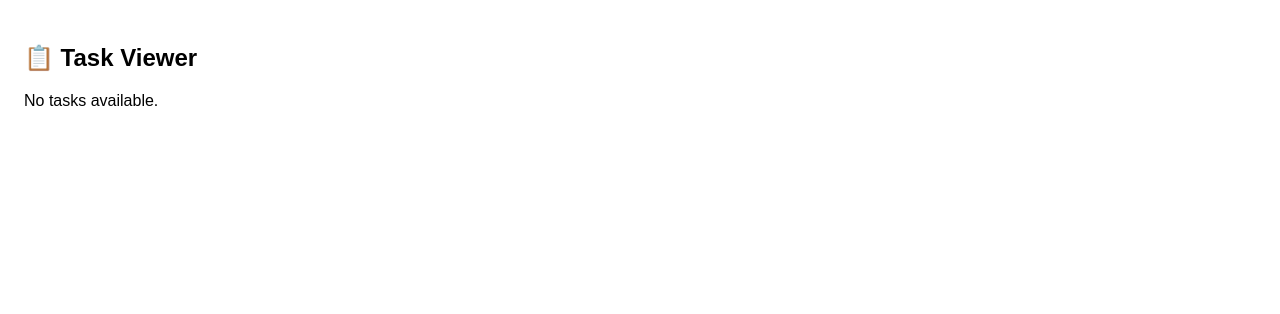
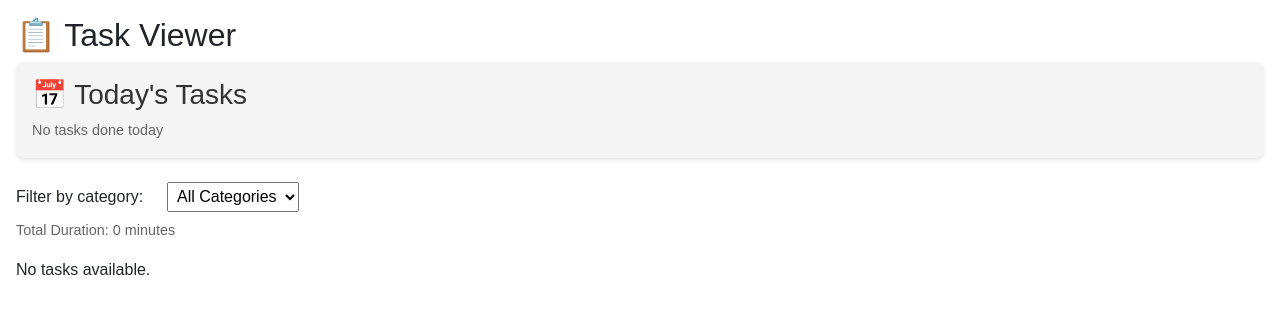
Before and after one commit to nirmalyohannan/google-sheet-tasks, a React (Vite) app: page / in a window 1280 px wide. Shown: the top 314 px of the page. Built offline with nearby package versions, Linux system fonts and the light colour scheme.

Commit message:
Added today tasks

```diff
--- a/package.json
+++ b/package.json
@@ -12,6 +12,7 @@
     "deploy": "gh-pages -d dist"
   },
   "dependencies": {
+    "bootstrap": "^5.3.6",
     "react": "^19.1.0",
     "react-dom": "^19.1.0"
   },
--- a/src/App.tsx
+++ b/src/App.tsx
@@ -4,6 +4,7 @@ import { TaskCard } from "./components/TaskCard";
 
 function App() {
   const [tasks, setTasks] = useState<Task[]>([]);
+  const [selectedCategory, setSelectedCategory] = useState<string>('All');
 
   useEffect(() => {
     const params = new URLSearchParams(window.location.search);
@@ -23,13 +24,71 @@ function App() {
   return (
     <div className="App" style={{ padding: "1rem", fontFamily: "sans-serif" }}>
       <h2>📋 Task Viewer</h2>
+      <div style={{
+        backgroundColor: '#f5f5f5',
+        padding: '1rem',
+        borderRadius: '8px',
+        marginBottom: '1.5rem',
+        boxShadow: '0 2px 4px rgba(0,0,0,0.1)'
+      }}>
+        <h3 style={{ margin: '0 0 0.5rem 0', color: '#333' }}>📅 Today's Tasks</h3>
+        {(() => {
+          const today = new Date().toLocaleDateString('en-GB', {
+            day: 'numeric',
+            month: 'short',
+            year: 'numeric'
+          });
+          const todayTasks = tasks.filter(task => task.date === today);
+          const todayDuration = todayTasks.reduce((total, task) => total + task.duration, 0);
+
+          return todayTasks.length > 0 ? (
+            <div>
+              <div style={{ fontSize: '0.9rem', color: '#666', marginBottom: '0.5rem' }}>
+                {todayTasks.length} task{todayTasks.length !== 1 ? 's' : ''} • {todayDuration} minutes
+              </div>
+              <ul style={{ listStyle: 'none', padding: 0, margin: 0 }}>
+                {todayTasks.map((task, index) => (
+                  <li key={index} style={{ fontSize: '0.9rem', color: '#444', marginBottom: '0.3rem' }}>
+                    • {task.task} ({task.duration} min) <span className="badge text-bg-secondary">• {task.category}</span>
+                  </li>
+                ))}
+              </ul>
+            </div>
+          ) : (
+            <div style={{ fontSize: '0.9rem', color: '#666' }}>No tasks done today</div>
+          );
+        })()}
+      </div>
+      <div style={{ marginBottom: '1rem' }}>
+        <div style={{ display: 'flex', alignItems: 'center', gap: '1rem', marginBottom: '0.5rem' }}>
+          <label htmlFor="category-select" style={{ marginRight: '0.5rem' }}>Filter by category:</label>
+          <select
+            id="category-select"
+            value={selectedCategory}
+            onChange={(e) => setSelectedCategory(e.target.value)}
+            style={{ padding: '0.3rem' }}
+          >
+            <option value="All">All Categories</option>
+            {Array.from(new Set(tasks.map(task => task.category))).map(category => (
+              <option key={category} value={category}>{category}</option>
+            ))}
+          </select>
+        </div>
+        <div style={{ fontSize: '0.9rem', color: '#666' }}>
+          Total Duration: {tasks
+            .filter(task => selectedCategory === 'All' || task.category === selectedCategory)
+            .reduce((total, task) => total + task.duration, 0)} minutes
+        </div>
+      </div>
       {tasks.length === 0 ? (
         <p>No tasks available.</p>
       ) : (
         <ul style={{ listStyle: "none", padding: 0 }}>
-          {tasks.map((task, index) => (
-            <TaskCard key={index} task={task} />
-          ))}
+          {tasks
+            .filter(task => selectedCategory === 'All' || task.category === selectedCategory)
+            .map((task, index) => (
+              <TaskCard key={index} task={task} />
+            ))}
         </ul>
       )}
     </div>
--- a/src/components/TaskCard.tsx
+++ b/src/components/TaskCard.tsx
@@ -2,12 +2,6 @@ import { Task } from "../types/Task";
 
 interface TaskCardProps {
     task: Task;
-}
-function formatDateReadable(inputDate: string): string {
-    const date = new Date(inputDate);
-    if (isNaN(date.getTime())) return String(inputDate);
-    const options = { day: "numeric", month: "short", year: "numeric" } as const;
-    return date.toLocaleDateString("en-GB", options);
 }
 
 export function TaskCard({ task }: TaskCardProps) {
@@ -16,7 +10,7 @@ export function TaskCard({ task }: TaskCardProps) {
             <strong>{task.task}</strong><br />
             {/* Category */}
             <h3 style={{ fontSize: "0.9rem", color: "#555" }}>{task.category}</h3>
-            📅 {formatDateReadable(task.date)} | ⏱ {task.duration} min
+            📅 {task.date} | ⏱ {task.duration} min
             <div style={{ fontSize: "0.9rem", marginTop: "0.3rem" }}>{task.description}</div>
         </li>
     );
--- a/src/main.tsx
+++ b/src/main.tsx
@@ -1,6 +1,7 @@
 import { StrictMode } from 'react'
 import { createRoot } from 'react-dom/client'
 import App from './App.tsx'
+import 'bootstrap/dist/css/bootstrap.css'
 
 createRoot(document.getElementById('root')!).render(
   <StrictMode>
--- a/src/types/Task.ts
+++ b/src/types/Task.ts
@@ -21,7 +21,11 @@ class Task {
         duration: number,
         description: string
     ) {
-        this.date = date;
+        this.date = new Date(date).toLocaleDateString('en-GB', {
+            day: 'numeric',
+            month: 'short',
+            year: 'numeric'
+        });
         this.task = task;
         this.category = category;
         this.duration = duration;
```
Also changed, not shown: 1 other file (tests, documents, lock files or other folders).
